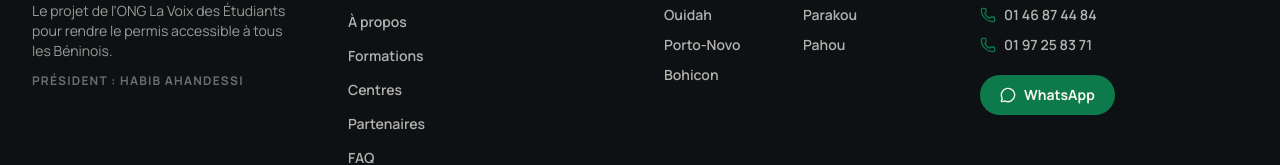
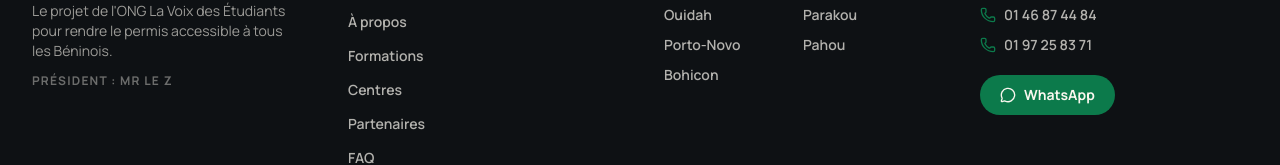
Before and after one commit to SAIDI755/permis-benin, a Next.js app: page / in a window 1280 px wide. Shown: the part 5080-5245 px from the top of the page. Built offline with nearby package versions, Linux system fonts and the light colour scheme.

Commit message:
Changement du nom

```diff
--- a/src/app/a-propos/page.tsx
+++ b/src/app/a-propos/page.tsx
@@ -145,7 +145,7 @@ export default function APropos() {
                   centres est une victoire pour le Bénin.
                 </p>
                 <p className="mt-5 font-display text-lg font-extrabold">
-                  Habib Ahandessi
+                  Mr Le Z
                 </p>
                 <p className="text-sm text-cream/70">
                   Président — ONG La Voix des Étudiants
--- a/src/components/layout/Footer.tsx
+++ b/src/components/layout/Footer.tsx
@@ -34,7 +34,7 @@ export default function Footer() {
             accessible à tous les Béninois.
           </p>
           <p className="mt-3 text-xs font-bold uppercase tracking-widest text-cream/40">
-            Président : Habib Ahandessi
+            Président : Mr Le Z
           </p>
         </div>
 
```
Also changed, not shown: public/icon.svg (renamed from src/app/icone.svg).
